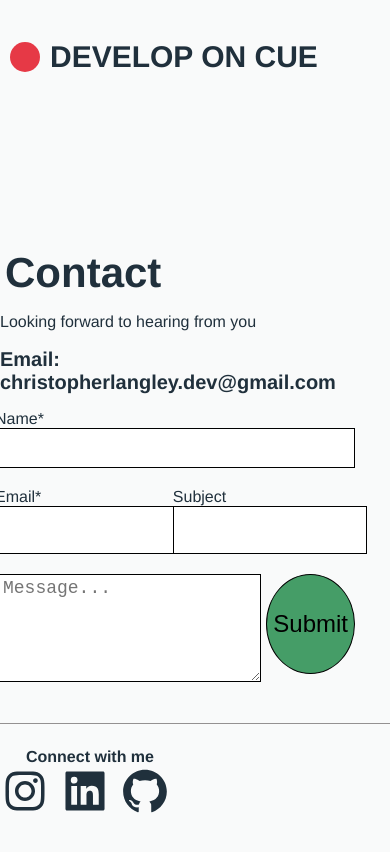
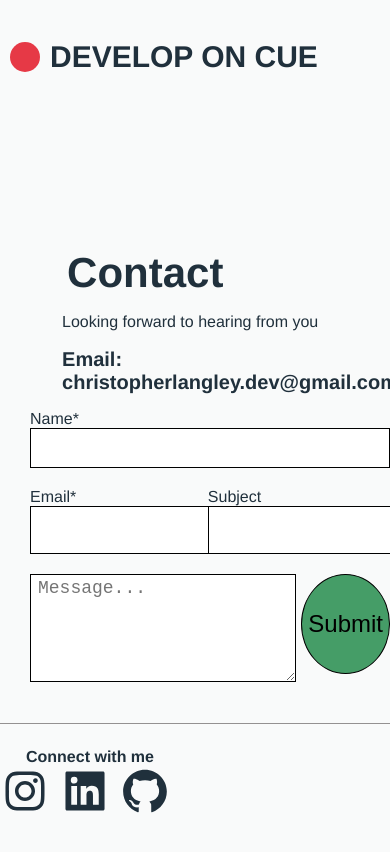
Before and after one commit to Chrisklangley/portfolio, a React (Create React App) app: page /contact in a window 390 px wide. Shown: the top 852 px of the page. Built offline with nearby package versions, Linux system fonts and the light colour scheme.

Commit message:
contact from left-margin

```diff
--- a/src/App.js
+++ b/src/App.js
@@ -24,4 +24,3 @@ function App() {
 }
 
 export default App;
-// https://portfoliow.herokuapp.com/
--- a/src/Components/Contact.css
+++ b/src/Components/Contact.css
@@ -96,6 +96,7 @@ button:hover {
   .contact {
     flex-direction: column;
     align-items: center;
+    margin-left: 70px;
   }
 
   form {
--- a/src/Components/Footer.js
+++ b/src/Components/Footer.js
@@ -8,7 +8,7 @@ function Footer() {
   const [showScrollButton, setShowScrollButton] = useState(false);
 
   const handleScroll = () => {
-    window.scrollTo({ top: 0, behavior: "smooth" });
+    window.scrollTo({ top: 60, behavior: "smooth" });
   };
 
   const handleScrollVisibility = () => {
--- a/src/Components/Intro.css
+++ b/src/Components/Intro.css
@@ -119,7 +119,7 @@
     margin-left: 60px;
   }
   .about-nav {
-    border: 1px solid red;
+    /* border: 1px solid red; */
     width: 350px;
     /* margin-left: 20px; */
   }
```
